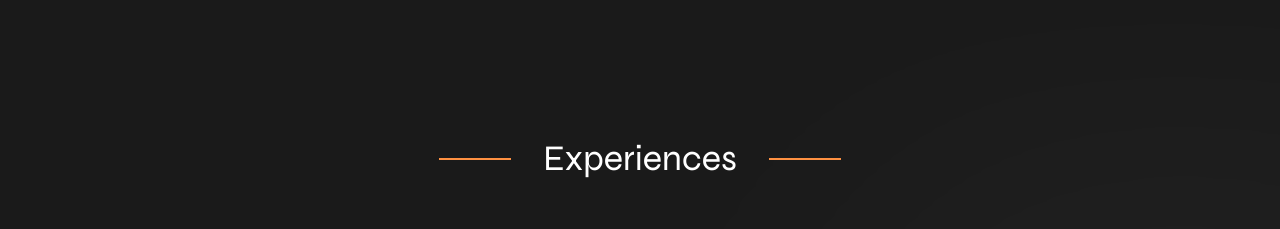
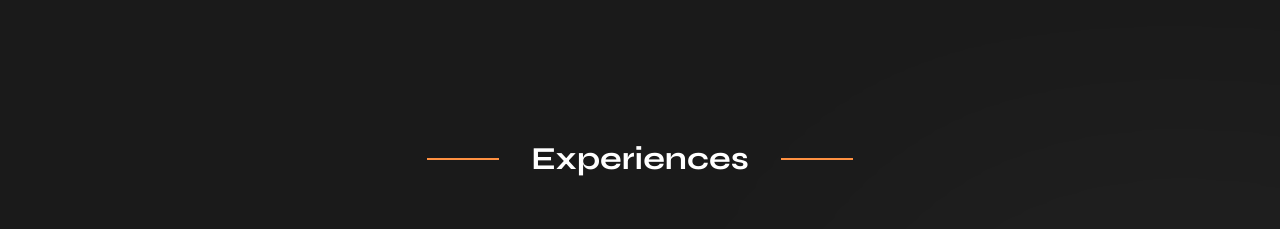
Before and after one commit to furkanksl/my-website, a Next.js app: page / in a window 1280 px wide. Shown: the part 820-1049 px from the top of the page. Built offline with nearby package versions, Linux system fonts and the light colour scheme.

Commit message:
Update some font sizes in home page

```diff
--- a/src/pages/index.tsx
+++ b/src/pages/index.tsx
@@ -45,7 +45,7 @@ export default function Home() {
                 <div id="experiences" className="flex flex-col mt-[130px] md:mt-[168px] z-10 gap-y-3 md:gap-y-10">
                     <div className="w-full h-[58px] justify-center items-center gap-8 flex flex-row">
                         <div className="w-[72px] h-[0px] border border-secondary"></div>
-                        <div className="text-white text-3xl md:text-4xl font-normal font-syne">
+                        <div className="text-white text-3xl md:text-[32px] font-bold font-syne">
                             {/* places I worked at and things I’ve built */}
                             Experiences
                         </div>
@@ -66,7 +66,7 @@ export default function Home() {
                             return (
                                 <div
                                     key={index}
-                                    className="text-center text-secondary hover:text-white text-2xl md:text-4xl font-bold font-syne transition-all duration-200 "
+                                    className="text-center text-secondary hover:text-white text-2xl md:text-3xl font-bold font-syne transition-all duration-200 "
                                 >
                                     {letter}
                                 </div>
@@ -75,7 +75,7 @@ export default function Home() {
                 </div>
                 <a
                     href="mailto:furkankoseoglu65@gmail.com"
-                    className="text-center text-white text-xl md:text-[40px] font-bold font-syne underline"
+                    className="text-center text-white text-xl md:text-4xl font-bold font-syne underline"
                 >
                     furkankoseoglu65@gmail.com
                     {/* info@furkanksl.com */}
```
